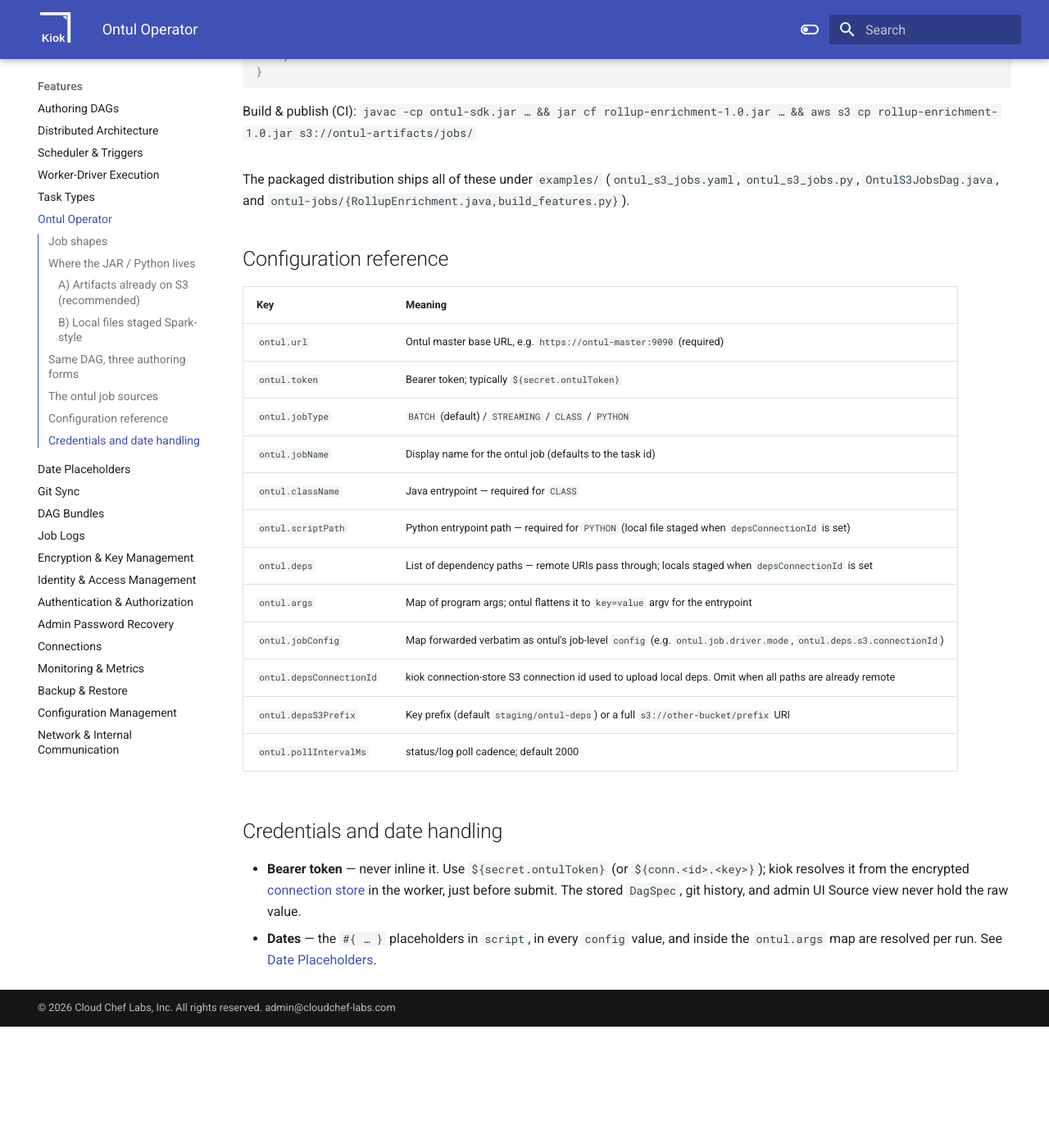
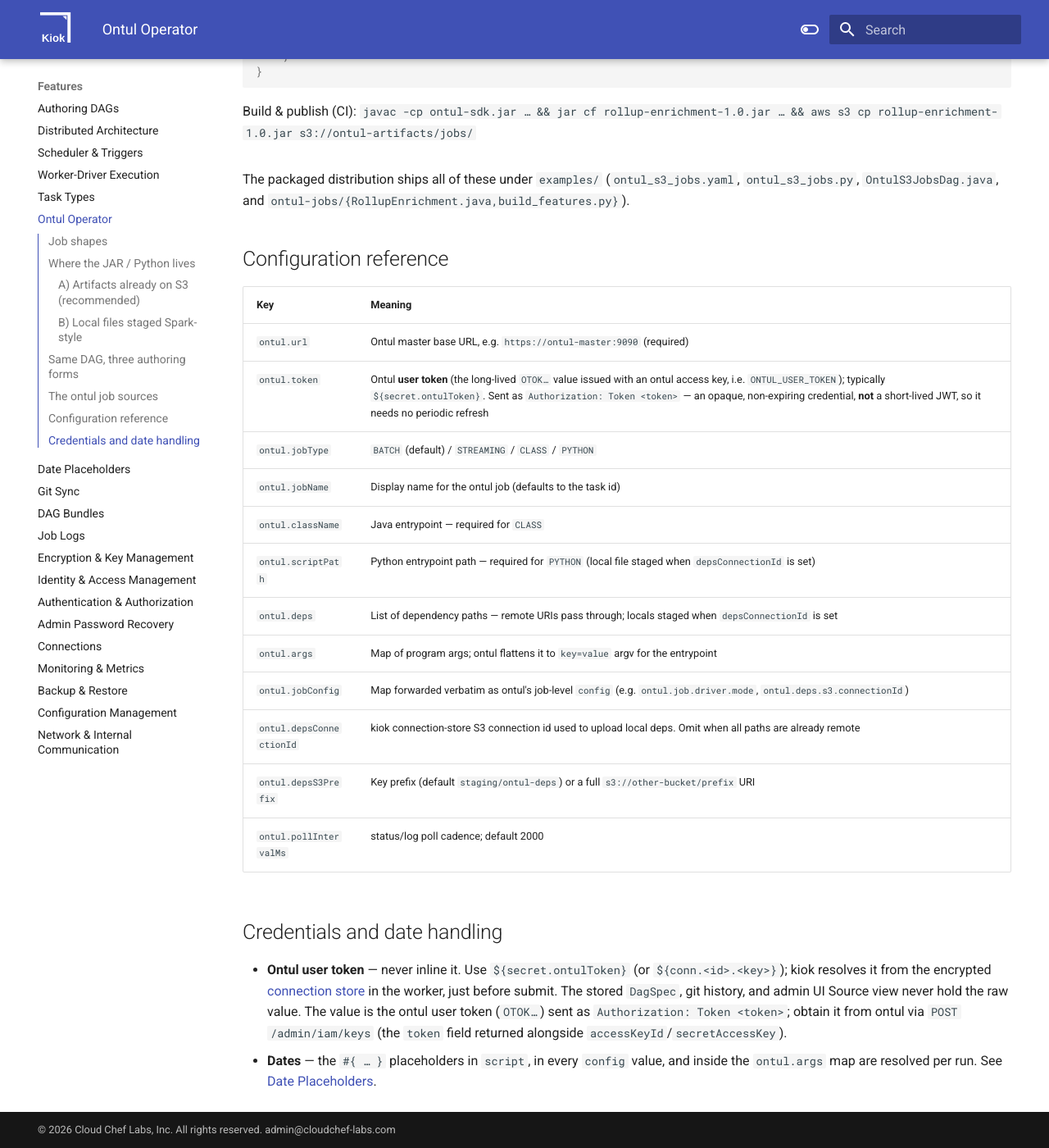
Before and after one commit to cloudcheflabs/kiok-docs, an MkDocs documentation site: the page built from docs/features/ontul-operator.md, in a window 1280 px wide and 1400 px high, scrolled down 5109 px. Shown: the whole window at 82% size. Built offline with MkDocs 1.6.1 and Material for MkDocs 9.7.7, drawn with Linux system fonts in a browser that asks for light colours; the version menu is left out; before the commit the page ends 6361 px from its top, so only the background shows below that.

Commit message:
docs: ontul.token is the ontul user token (OTOK), sent as Authorization: Token
Correct the ontul operator docs: ontul.token is ontul's long-lived, opaque
user token (OTOK..., ONTUL_USER_TOKEN) sent as "Authorization: Token <token>",
not a short-lived JWT/bearer. Note how to obtain it (POST /admin/iam/keys).

Co-Authored-By: Claude Opus 4.8 (1M context) <noreply@anthropic.com>

```diff
--- a/docs/features/ontul-operator.md
+++ b/docs/features/ontul-operator.md
@@ -289,7 +289,7 @@ The packaged distribution ships all of these under `examples/` (`ontul_s3_jobs.y
 | Key | Meaning |
 |---|---|
 | `ontul.url` | Ontul master base URL, e.g. `https://ontul-master:9090` (required) |
-| `ontul.token` | Bearer token; typically `${secret.ontulToken}` |
+| `ontul.token` | Ontul **user token** (the long-lived `OTOK…` value issued with an ontul access key, i.e. `ONTUL_USER_TOKEN`); typically `${secret.ontulToken}`. Sent as `Authorization: Token <token>` — an opaque, non-expiring credential, **not** a short-lived JWT, so it needs no periodic refresh |
 | `ontul.jobType` | `BATCH` (default) / `STREAMING` / `CLASS` / `PYTHON` |
 | `ontul.jobName` | Display name for the ontul job (defaults to the task id) |
 | `ontul.className` | Java entrypoint — required for `CLASS` |
@@ -303,5 +303,5 @@ The packaged distribution ships all of these under `examples/` (`ontul_s3_jobs.y
 
 ## Credentials and date handling
 
-- **Bearer token** — never inline it. Use `${secret.ontulToken}` (or `${conn.<id>.<key>}`); kiok resolves it from the encrypted [connection store](connections.md) in the worker, just before submit. The stored `DagSpec`, git history, and admin UI Source view never hold the raw value.
+- **Ontul user token** — never inline it. Use `${secret.ontulToken}` (or `${conn.<id>.<key>}`); kiok resolves it from the encrypted [connection store](connections.md) in the worker, just before submit. The stored `DagSpec`, git history, and admin UI Source view never hold the raw value. The value is the ontul user token (`OTOK…`) sent as `Authorization: Token <token>`; obtain it from ontul via `POST /admin/iam/keys` (the `token` field returned alongside `accessKeyId`/`secretAccessKey`).
 - **Dates** — the `#{ … }` placeholders in `script`, in every `config` value, and inside the `ontul.args` map are resolved per run. See [Date Placeholders](date-placeholders.md).
```
Also changed, not shown: docs/features/task-types.md (+1 -1 lines).
